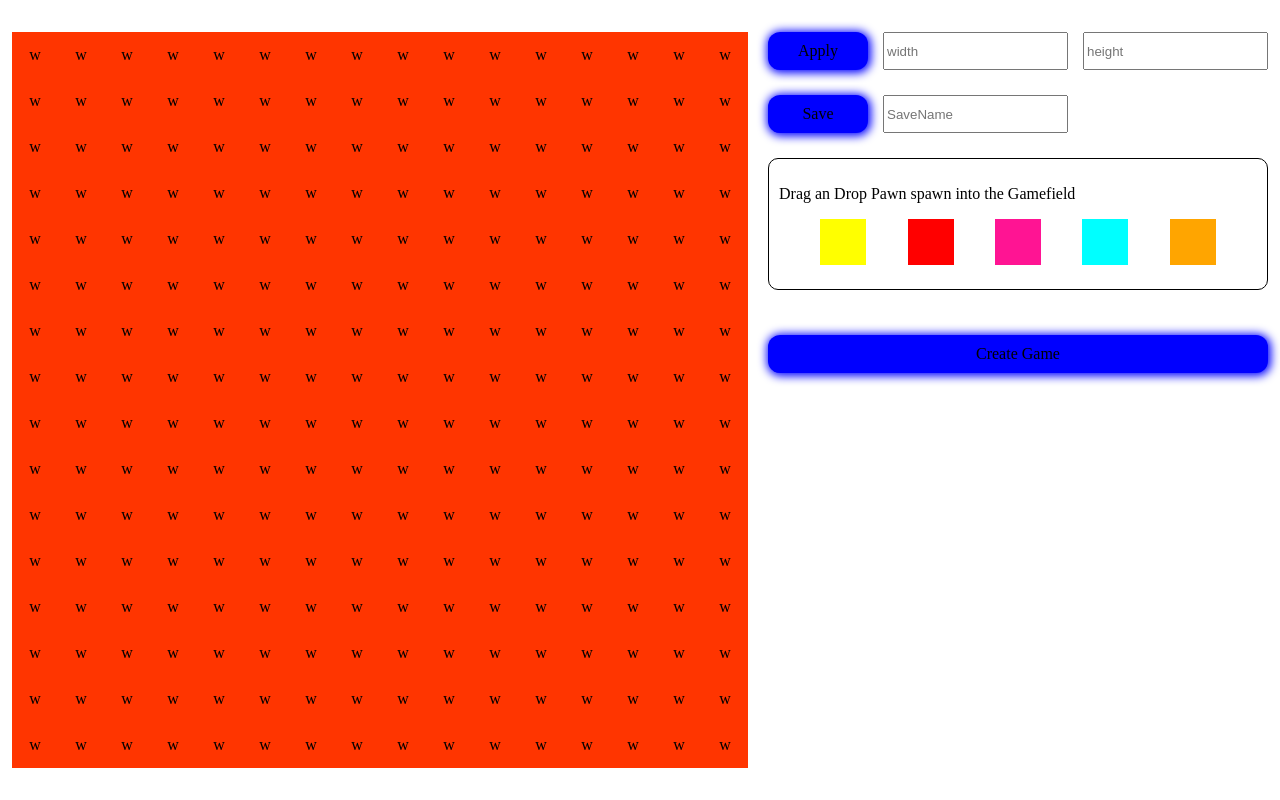
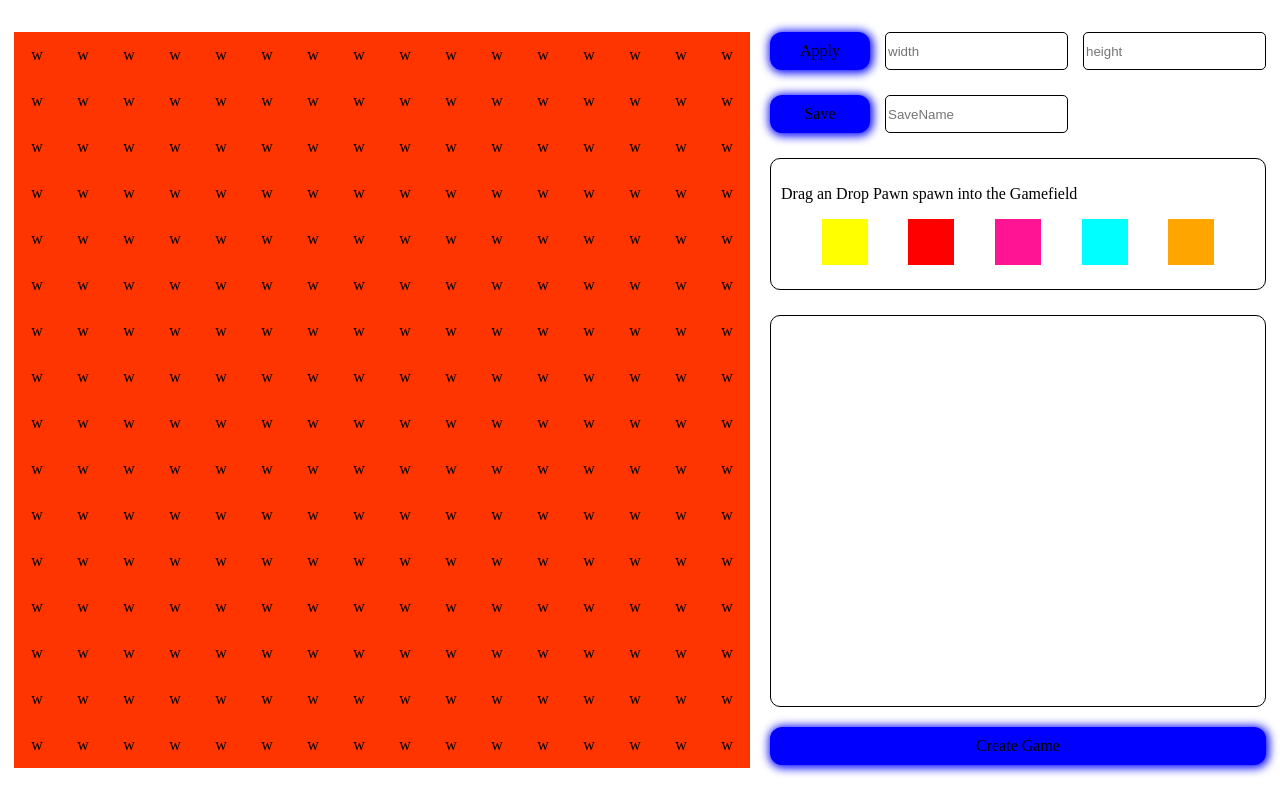
Before and after one commit to FlorianGericke/ap-y2-tsPacman, a React app: page / in a window 1280 px wide. Built offline with nearby package versions, Linux system fonts and the light colour scheme.

Commit message:
reset unsaved map when drop spawn bug fixed
add GamePhase {Play and Config}

```diff
--- a/src/app/App.tsx
+++ b/src/app/App.tsx
@@ -6,17 +6,17 @@ import { List } from './components/list/List';
 import { TransferInterface } from '../transfers/TransferInterface';
 import { FieldTypes } from '../game/field/FieldTypes';
 import { GameManager } from '../game/gameManager/GameManager';
-import { PawnTypes } from '../transfers/PawnTypes';
 import { DragStartContainer } from './components/spawnDragables/DragStartContainer';
 import { DndProvider } from 'react-dnd';
 import { HTML5Backend } from 'react-dnd-html5-backend';
 import { pawn } from '../transfers/Types';
-import { json } from 'stream/consumers';
+import { GamePhase } from '../transfers/GamePhase';
 
 export const App: React.FC = () => {
 	const [[dimensionWidth, dimensionHeight], setDimensions] = useState([
 		16, 16,
 	]);
+	const [gamePhase, setGamePhase] = useState<GamePhase>(GamePhase.CONFIG);
 	const [gameFieldInformation, setGameFieldInformation] =
 		useState<TransferInterface>({
 			globals: {
@@ -34,18 +34,10 @@ export const App: React.FC = () => {
 
 	const upliftedIds: string[] = [];
 
-	function onSave() {
-		const saveName = document.getElementById(
-			'saveNameInput',
-		) as HTMLInputElement;
-		if (!saveName.value) {
-			alert('Please enter a valid save name');
-			return;
-		}
-
-		const insertNewSaveMap: TransferInterface = {
+	function getLocalCopy(): TransferInterface {
+		const re: TransferInterface = {
 			globals: {
-				mapName: saveName.value,
+				mapName: null,
 				width: parseInt(upliftedIds[0]),
 				height: parseInt(upliftedIds[1]),
 
@@ -59,7 +51,36 @@ export const App: React.FC = () => {
 		for (let i = 3; i < upliftedIds.length; i++) {
 			const fieldType: FieldTypes =
 				document.getElementById(upliftedIds[i]).className ===
-				'Div-field--wall'
+				'Div-field--wall--hover'
+					? FieldTypes.WALL
+					: FieldTypes.PATH;
+
+			re.specifics.gameField.push({
+				id: upliftedIds[i],
+				fieldType: fieldType,
+				collected: false,
+			});
+		}
+		return re;
+	}
+
+	function onSave() {
+		const saveName = document.getElementById(
+			'saveNameInput',
+		) as HTMLInputElement;
+		if (!saveName.value) {
+			alert('Please enter a valid save name');
+			return;
+		}
+
+		const insertNewSaveMap = getLocalCopy();
+
+		insertNewSaveMap.globals.mapName = saveName.value;
+
+		for (let i = 3; i < upliftedIds.length; i++) {
+			const fieldType: FieldTypes =
+				document.getElementById(upliftedIds[i]).className ===
+				'Div-field--wall--hover'
 					? FieldTypes.WALL
 					: FieldTypes.PATH;
 
@@ -114,11 +135,17 @@ export const App: React.FC = () => {
 					className="GameField"
 					gamefieldInformation={gameFieldInformation}
 					liftInformationUp={(e) => upliftedIds.push(e)}
-					setGameFieldInformation={(e) =>
-						setGameFieldInformation(JSON.parse(JSON.stringify(e)))
-					}
+					setGameFieldInformation={(e) => {
+						const old = getLocalCopy();
+						old.globals.pawnPositions = e.globals.pawnPositions;
+						setGameFieldInformation(
+							JSON.parse(JSON.stringify(old)),
+						);
+					}}
+					gamePhase={gamePhase}
 				/>
-				<div style={{ marginLeft: '20px' }}>
+				{gamePhase === GamePhase.CONFIG && (
+					<div style={{ marginLeft: '20px', height: 'fit-content' }}>
 						<div
 							style={{
 								display: 'flex',
@@ -149,13 +176,11 @@ export const App: React.FC = () => {
 							</Button>
 
 							<input
-							style={{ marginLeft: '15px' }}
 								type={'number'}
 								placeholder={'width'}
 								id={'width'}
 							/>
 							<input
-							style={{ marginLeft: '15px' }}
 								type={'number'}
 								placeholder={'height'}
 								id={'height'}
@@ -171,7 +196,6 @@ export const App: React.FC = () => {
 							</Button>
 
 							<input
-							style={{ marginLeft: '15px' }}
 								placeholder="SaveName"
 								id="saveNameInput"
 								type="text"
@@ -179,12 +203,14 @@ export const App: React.FC = () => {
 						</div>
 
 						<DragStartContainer
-						className={'List'}
+							className={'DragableList'}
 							gamefieldInformation={gameFieldInformation}
 						/>
 
 						<List
-						clickHandler={(element) => listClickHandler(element)}
+							clickHandler={(element) =>
+								listClickHandler(element)
+							}
 							className={'List'}
 						/>
 						<Button
@@ -193,6 +219,7 @@ export const App: React.FC = () => {
 									alert('No Map selected!');
 									return;
 								}
+								setGamePhase(GamePhase.PLAY);
 								new GameManager(gameFieldInformation);
 							}}
 							className={'CreateGameButton'}
@@ -200,6 +227,7 @@ export const App: React.FC = () => {
 							Create Game
 						</Button>
 					</div>
+				)}
 			</DndProvider>
 		</div>
 	);
--- a/src/app/components/gameField/Field.tsx
+++ b/src/app/components/gameField/Field.tsx
@@ -2,6 +2,7 @@ import React, { useState } from 'react';
 import './scss/Field.scss';
 import { PawnTypes } from '../../../transfers/PawnTypes';
 import { useDrop } from 'react-dnd';
+import { GamePhase } from '../../../transfers/GamePhase';
 
 export const Field: React.FC<{
 	id: string;
@@ -9,6 +10,7 @@ export const Field: React.FC<{
 	size?: number;
 	setOccupiedPawnType?: PawnTypes;
 	setSpawn?: (type: PawnTypes, id: string) => void;
+	gamePhase: GamePhase;
 }> = (props) => {
 	const [isPath, setPath] = useState(props.isPath);
 
@@ -22,7 +24,12 @@ export const Field: React.FC<{
 
 	function getClassName() {
 		if (props.setOccupiedPawnType == null) {
-			return isPath ? 'Div-field--path' : 'Div-field--wall';
+			const hover = `${
+				props.gamePhase === GamePhase.CONFIG ? '--hover' : ''
+			}`;
+			return isPath
+				? `Div-field--path${hover}`
+				: `Div-field--wall${hover}`;
 		}
 		return `Div-field--${props.setOccupiedPawnType}`;
 	}
--- a/src/app/components/gameField/GameField.tsx
+++ b/src/app/components/gameField/GameField.tsx
@@ -6,7 +6,8 @@ import { TransferInterface } from '../../../transfers/TransferInterface';
 import { FieldTypes } from '../../../game/field/FieldTypes';
 import { PawnTypes } from '../../../transfers/PawnTypes';
 import { pawn } from '../../../transfers/Types';
-import { spawn } from 'child_process';
+import { GamePhase } from '../../../transfers/GamePhase';
+import GamePhaseError from '../../../transfers/GamePhaseError';
 
 interface GameField {
 	width: number;
@@ -16,10 +17,16 @@ interface GameField {
 	gamefieldInformation: TransferInterface;
 	setGameFieldInformation: (gameFieldInformation: TransferInterface) => void;
 	liftInformationUp: (id: string) => void;
+	gamePhase: GamePhase;
 }
 
 export const GameField: React.FC<GameField> = (props) => {
 	function setSpawn(type: PawnTypes, id: string) {
+		if (props.gamePhase === GamePhase.PLAY) {
+			throw new GamePhaseError(
+				'Cannot setSpawn when gamePhase is GamePhase.PLAY',
+			);
+		}
 		if (
 			!props.gamefieldInformation.globals.pawnPositions.find(
 				(p: pawn) => p.type === type,
@@ -40,15 +47,21 @@ export const GameField: React.FC<GameField> = (props) => {
 	const fields = props.gamefieldInformation.specifics.gameField;
 	const pawnPositions = props.gamefieldInformation.globals.pawnPositions;
 
+	if (props.gamePhase === GamePhase.CONFIG) {
 		props.liftInformationUp(width.toString());
 		props.liftInformationUp(height.toString());
 		props.liftInformationUp(JSON.stringify(pawnPositions));
 
 		if (width > 100 || width < 0) {
-		throw new Error('width must be greater than zero and smaller than 100');
+			throw new Error(
+				'width must be greater than zero and smaller than 100',
+			);
 		}
 		if (height > 100 || height < 0) {
-		throw new Error('width must be greater than zero and smaller than 100');
+			throw new Error(
+				'width must be greater than zero and smaller than 100',
+			);
+		}
 	}
 
 	const colum = [];
@@ -77,10 +90,12 @@ export const GameField: React.FC<GameField> = (props) => {
 					size={fieldSize}
 					key={parseInt(key)}
 					setSpawn={setSpawn}
+					gamePhase={props.gamePhase}
 				/>,
 			);
-
+			if (props.gamePhase === GamePhase.CONFIG) {
 				props.liftInformationUp(koordinateToId(x, y));
+			}
 		}
 		colum.push(row);
 	}
--- a/src/app/components/gameField/scss/Field.scss
+++ b/src/app/components/gameField/scss/Field.scss
@@ -7,20 +7,32 @@
   justify-content: center;
   align-items: center;
 
-  &:hover {
-    opacity: .8;
-  }
+
+
 
   &--wall {
     @extend .Div-field;
     background: #ff3500;
     border: #ff3500 solid;
+    &--hover{
+      @extend .Div-field--wall;
+      &:hover {
+        opacity: .8;
+      }
+    }
   }
+
 
   &--path {
     @extend .Div-field;
     background: #D5AE77;
     border: #D5AE77 solid;
+    &--hover{
+      @extend .Div-field--path;
+      &:hover {
+        opacity: .8;
+      }
+    }
   }
 
   &--0 {
--- a/src/app/components/list/scss/List.scss
+++ b/src/app/components/list/scss/List.scss
@@ -4,6 +4,8 @@
 
   .Div-ListItems {
     text-align: center;
+
+    border-bottom:  1px solid black;
 
     &:hover {
       opacity: .9
@@ -12,19 +14,16 @@
     background-color: white;
     padding: 0.5rem;
 
-    border: 1px solid black;
+
 
     &--active {
       @extend .Div-ListItems;
       opacity: .9;
     }
 
-    &:first-child {
-      border-bottom: none;
-    }
 
     &:last-child {
-      border-top: none;
+      border-bottom: none;
     }
   }
 }
--- a/src/app/styles/scss/App.scss
+++ b/src/app/styles/scss/App.scss
@@ -13,8 +13,12 @@ body{
 
 .GameField{
   width: fit-content;
+}
 
-
+input{
+  margin-Left: 15px;
+  border: 1px solid black;
+  border-radius: 5px;
 }
 
 .Button{
@@ -22,8 +26,16 @@ body{
   width: 100px
 }
 
+.DragableList{
+  margin-top: 25px;
+}
+
 .List{
   margin-top: 25px;
+  height: 390px;
+  overflow-y: auto;
+  border: 1px solid black;
+  border-radius: 10px;
 }
 
 .CreateGameButton{
--- /dev/null
+++ b/src/transfers/GamePhase.ts
@@ -0,0 +1,4 @@
+export enum GamePhase {
+	CONFIG,
+	PLAY,
+}
--- /dev/null
+++ b/src/transfers/GamePhaseError.ts
@@ -0,0 +1,7 @@
+import { Exception } from 'sass';
+
+export default class GamePhaseError extends Error {
+	constructor(message: string) {
+		super(message);
+	}
+}
```
Lines whose indentation alone changed are shown as unchanged.
